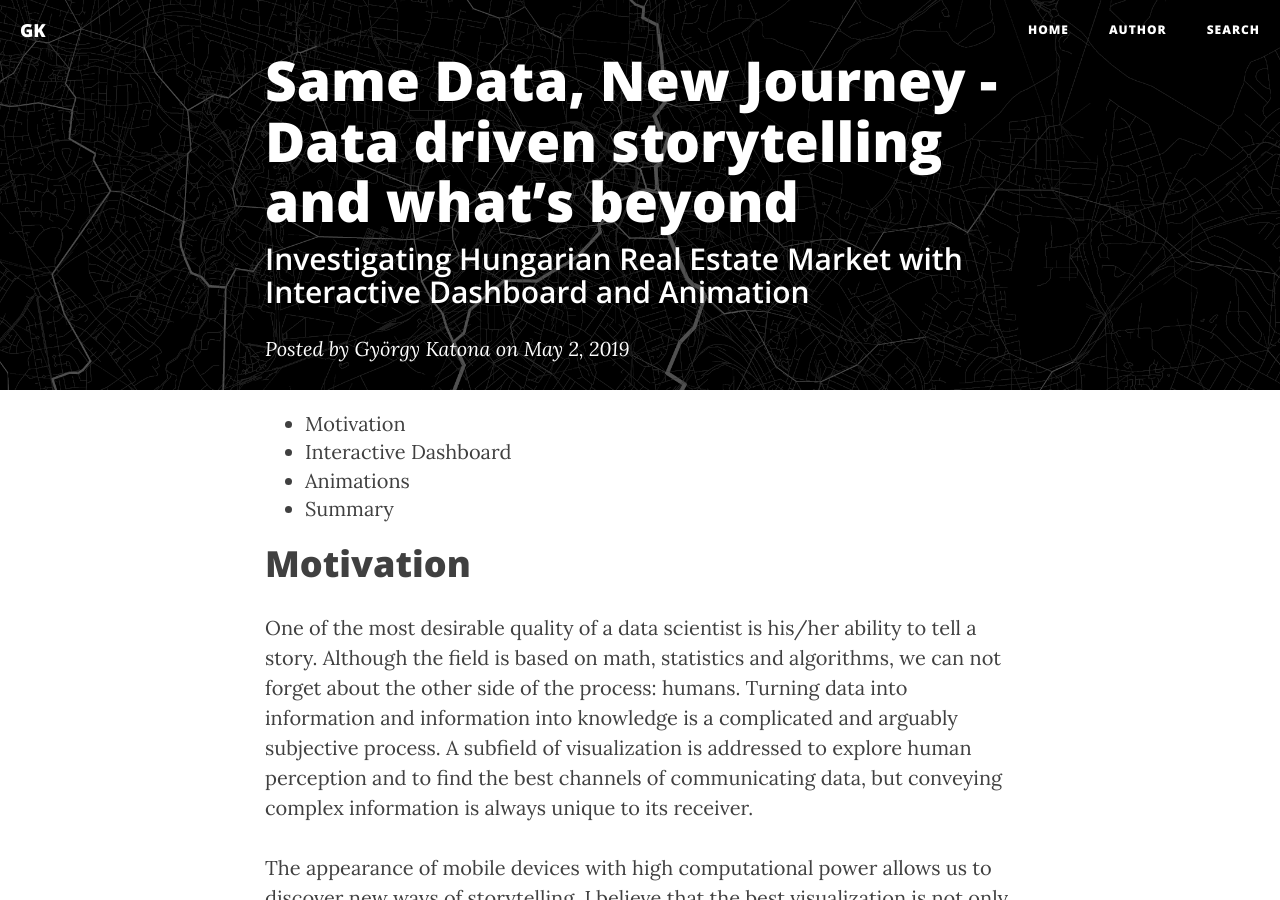
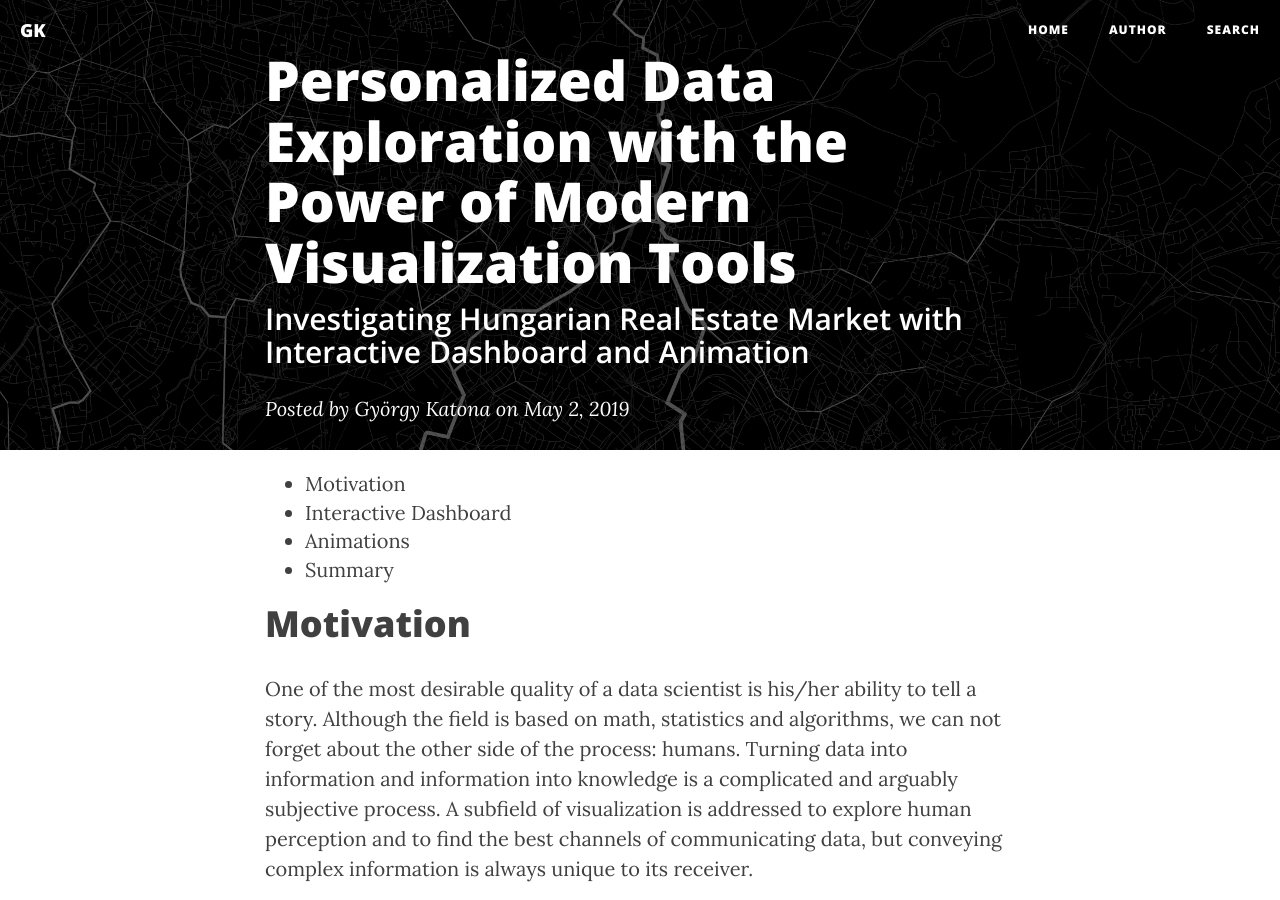
Before and after one commit to georgekatona/georgekatona.github.io, a Jekyll site: the page built from _posts/2019-05-02-Apartment-Prices.markdown, in a window 1280 px wide and 900 px high. Built offline with Jekyll 4.4.1, drawn with Linux system fonts in a browser that asks for light colours; nearby versions of some CDN libraries; comment, search, counter and statistics services are not loaded.

Commit message:
New title

```diff
--- a/_posts/2019-05-02-Apartment-Prices.markdown
+++ b/_posts/2019-05-02-Apartment-Prices.markdown
@@ -1,8 +1,8 @@
 ---
 layout:     post
-title:      Same Data, New Journey - Data driven storytelling and what’s beyond
+title:      Personalized Data Exploration with the Power of Modern Visualization Tools
 author:     György Katona
-tags: 		Tableau visualization animation
+tags: 		Tableau dashboard visualization Flourish animation
 subtitle:   Investigating Hungarian Real Estate Market with Interactive Dashboard and Animation
 img_preview:	"img/house_prices/cover.png"
 draft:	true
```
